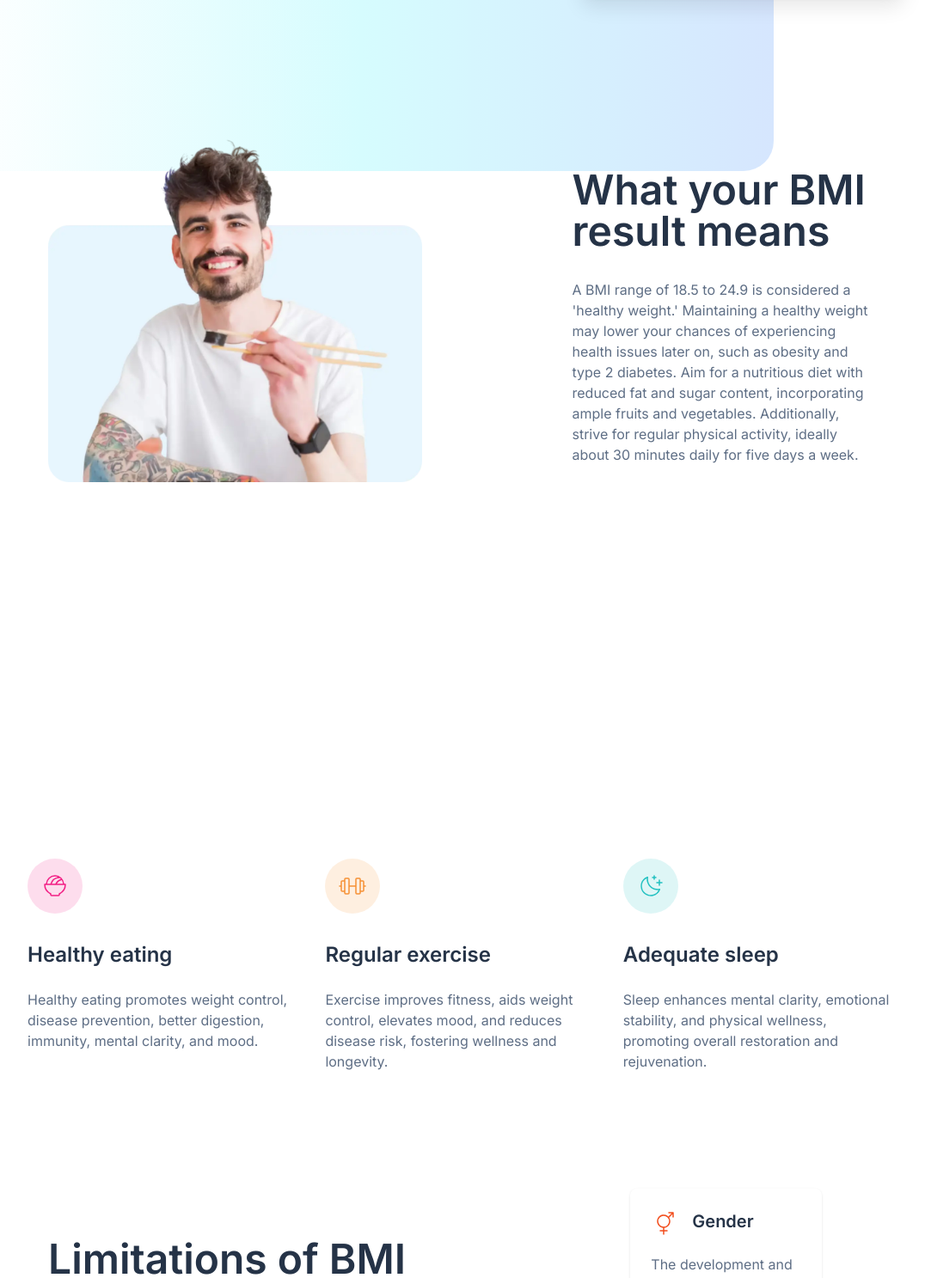
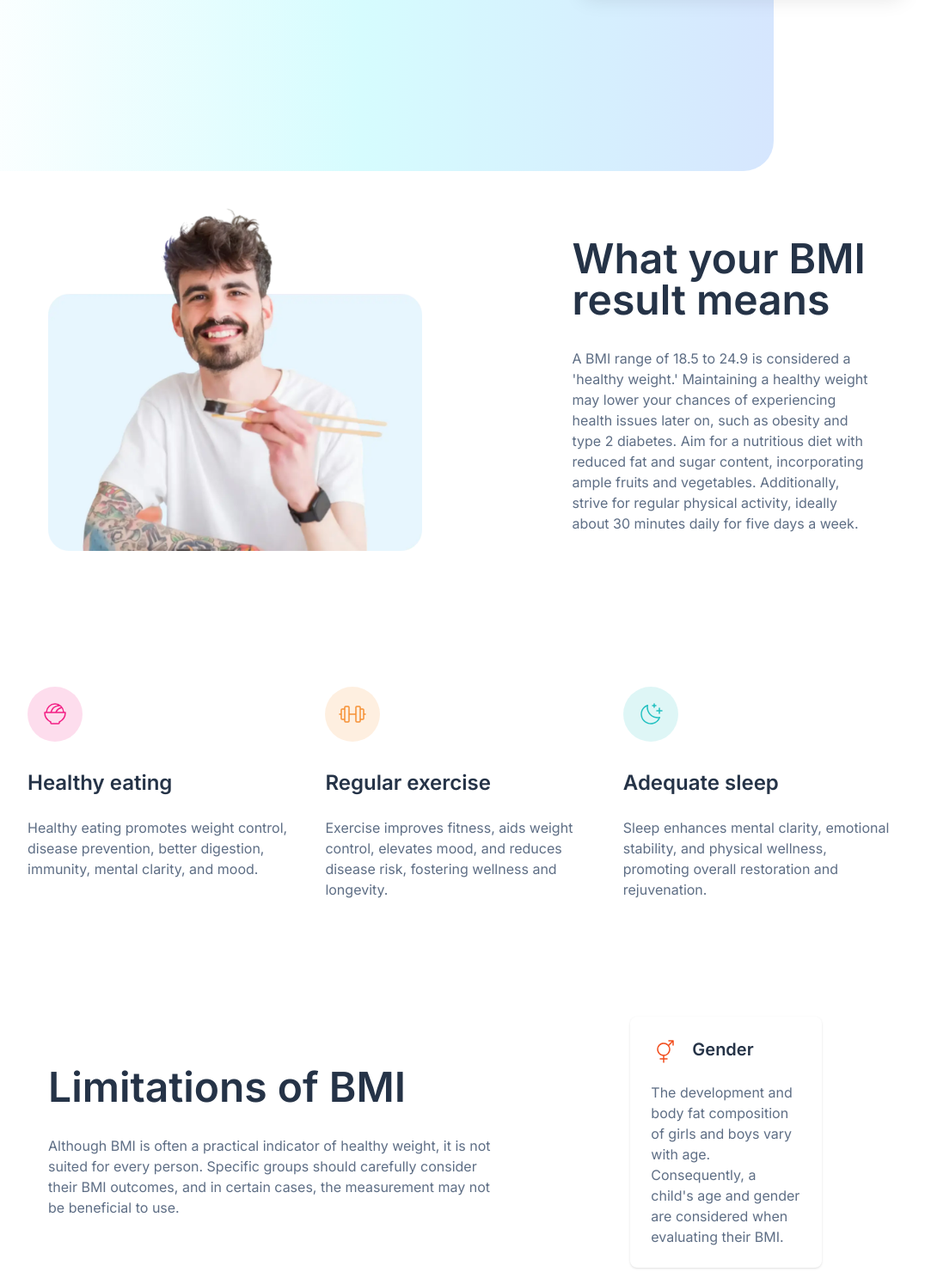
Before and after one commit to flaviare1s/bmi-calculator, a website: page src/index.html in a window 1280 px wide. Shown: the part 620-2107 px from the top of the page at 86% size, without its empty margins (84-1160 px from the left). Drawn offline with Linux system fonts and the light colour scheme.

```diff
--- a/src/index.html
+++ b/src/index.html
@@ -103,7 +103,7 @@
     </div>
 
 
-    <section class="mb-[60px] flex flex-col justify-center items-center md:flex-row md:absolute md:top-[750px] md:gap-[30px] xl:px-[140px] xl:gap-[131px]">
+    <section class="mb-[60px] flex flex-col justify-center items-center md:flex-row md:absolute md:top-[750px] md:gap-[30px] xl:px-[140px] xl:gap-[131px] xl:mt-20">
 
       <div class="mt-5 md:w-1/2 md:ml-[-50px] xl:ml-0">
         <img src="../assets/images/image-man-eating.webp" alt="Man eating">
@@ -122,7 +122,7 @@
       </div>
     </section>
 
-    <section class="px-6 my-14 md:px-10 xl:mt-[800px] xl:flex xl:gap-8 xl:px-[116px]">
+    <section class="px-6 my-14 md:px-10 xl:mt-[600px] xl:flex xl:gap-8 xl:px-[116px]">
       <div class="md:flex md:gap-10 md:items-center md:justify-start xl:flex-col xl:justify-start xl:items-start xl:w-[30%] xl:gap-0">
         <img src="../assets/images/icon-eating.svg" alt="Icon eating">
         <div>
```
Also changed, not shown: src/output.css.
